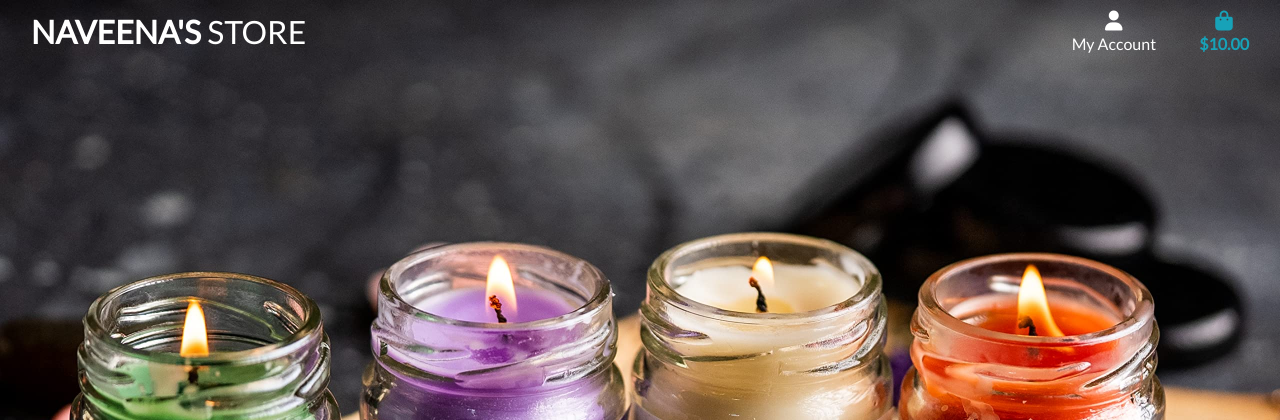
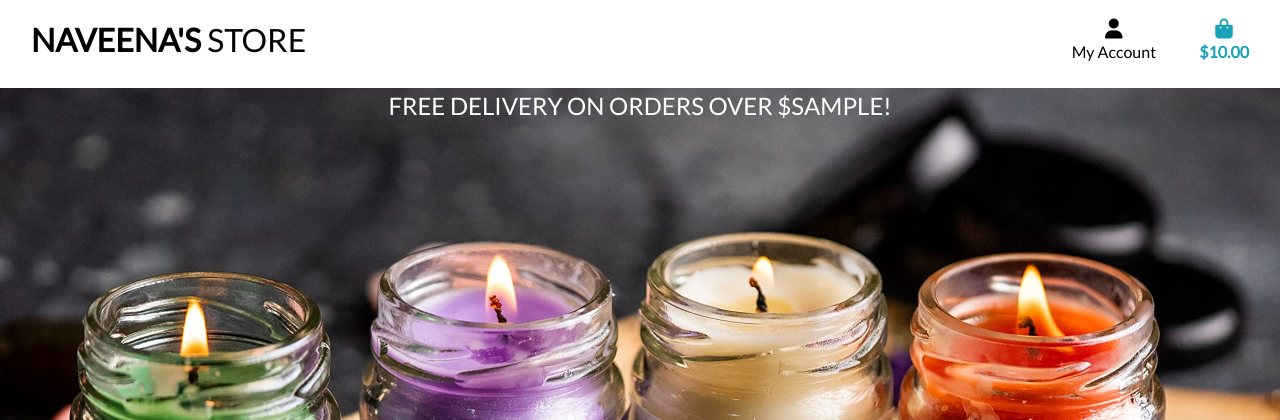
Before and after one commit to Priyanka-Dhanabal/Naveena_store_PP5, a Django app: template templates/base.html in a window 1280 px wide. Shown: the top 420 px of the page. Run offline with Django 3.2, Linux system fonts and the light colour scheme; the template is opened without the code that fills it: most values are stand-ins (such as "Sample title", 1, 10 or a date in 2020); some libraries are stand-ins or nearby versions.

Commit message:
added includes folder with 2 html file

```diff
--- a/templates/base.html
+++ b/templates/base.html
@@ -41,10 +41,10 @@
   </head>
   <body>
       <header class="container-fluid fixed-top">
-        <div class="row">
+        <div id="topnav" class="row bg-white pt-lg-2 d-none d-lg-flex">
           <div class="col-12 col-lg-6 my-auto py-1 py-lg-0 text-center text-lg-left">
             <a href="{% url 'home' %}" class="nav-link main-logo-link">
-              <h2 class="logo-font text-White my-0"><strong>Naveena's</strong> Store</h2>
+              <h2 class="logo-font text-black my-0"><strong>Naveena's</strong> Store</h2>
             </a>
           </div>
           <!-- <div class="col-12 col-lg-4 my-auto py-1 py-lg-0">
@@ -65,7 +65,7 @@
           <div class="col-12 col-lg-6 my-auto py-1 py-lg-0">
             <ul class="list-inline list-unstyled text-center text-lg-right my-0">
               <li class="list-inline-item dropdown">
-                <a class="text-White nav-link" href="#" id="user-options" data-toggle="dropdown" aria-haspopup="true"
+                <a class="text-black nav-link" href="#" id="user-options" data-toggle="dropdown" aria-haspopup="true"
                   aria-expanded="false">
                   <div class="text-center">
                     <div><i class="fas fa-user fa-lg"></i></div>
@@ -86,7 +86,7 @@
                 </div>
               </li>
               <li class="list-inline-item">
-                <a class="{% if grand_total %}text-info font-weight-bold{% else %}text-White{% endif %} nav-link" href="">
+                <a class="{% if grand_total %}text-info font-weight-bold{% else %}text-black{% endif %} nav-link" href="">
                   <div class="text-center">
                     <div><i class="fas fa-shopping-bag fa-lg"></i></div>
                     <p class="my-0">
@@ -100,6 +100,21 @@
                 </a>
               </li>
             </ul>
+          </div>
+        </div>
+        <div class="row bg-white">
+          <nav class="navbar navbar-expand-lg navbar-light w-100">
+            <button class="navbar-toggler" type="button" data-toggle="collapse" data-target="#main-nav"
+              aria-controls="main-nav" aria-expanded="false" aria-label="Toggle navigation">
+              <span class="navbar-toggler-icon"></span>
+            </button>
+            {% include 'includes/mobile-top-header.html' %}
+            {% include 'includes/main-nav.html' %}
+          </nav>
+        </div>
+        <div id="delivery-banner" class="row text-center">
+          <div class="col bg-black text-white">
+            <h4 class="logo-font my-1">Free delivery on orders over ${{ free_shipping_threshold }}!</h4>
           </div>
         </div>
     </header>
```
Also changed, not shown: templates/includes/main-nav.html (added), templates/includes/mobile-top-header.html (added).
